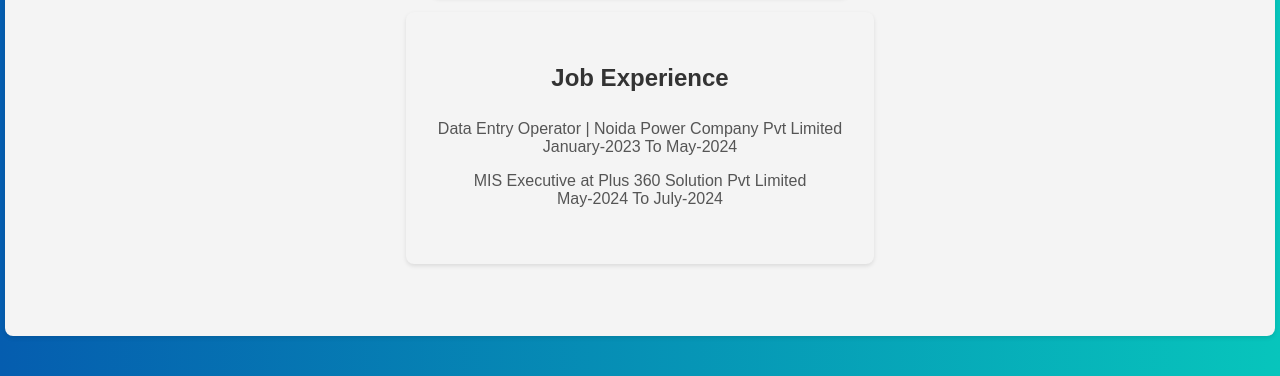
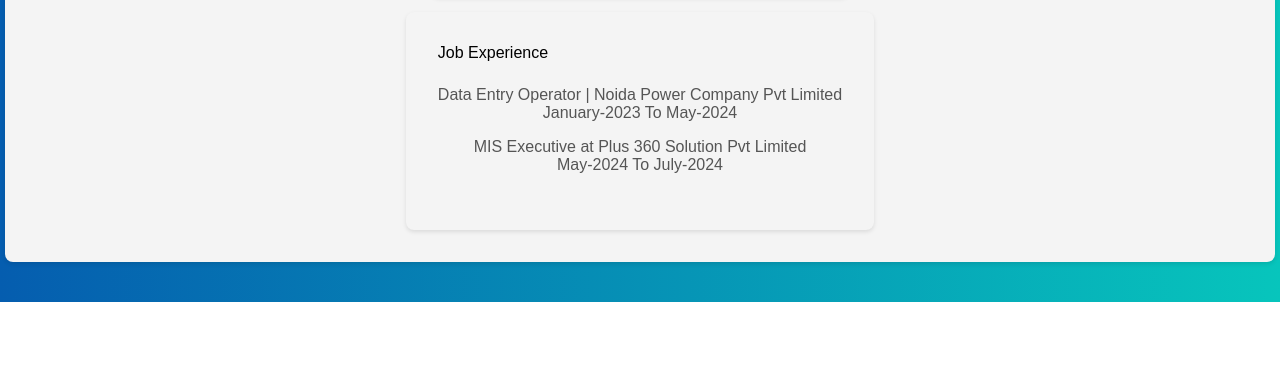
Before and after one commit to abhi20044456/Portfolio-Abhi, a plain HTML site: page index.html in a window 1280 px wide. Shown: the part 4816-5192 px from the top of the page. After the commit the page ends 5118 px from the top, so only its background shows below. Drawn offline with Linux system fonts and the light colour scheme.

Commit message:
Update index.html

```diff
--- a/index.html
+++ b/index.html
@@ -90,7 +90,7 @@
                 <h5>Quiz Certificate</h2>
                     <img src="12th.jpg" alt="Quiz">
             </div>
-                 <section id="experience">
+                 <section id="experience" style="margin: 0; >
             <h2>Job Experience</h2>
             <ul>
                 <li>    Data Entry Operator | Noida Power Company Pvt Limited <br>
```
